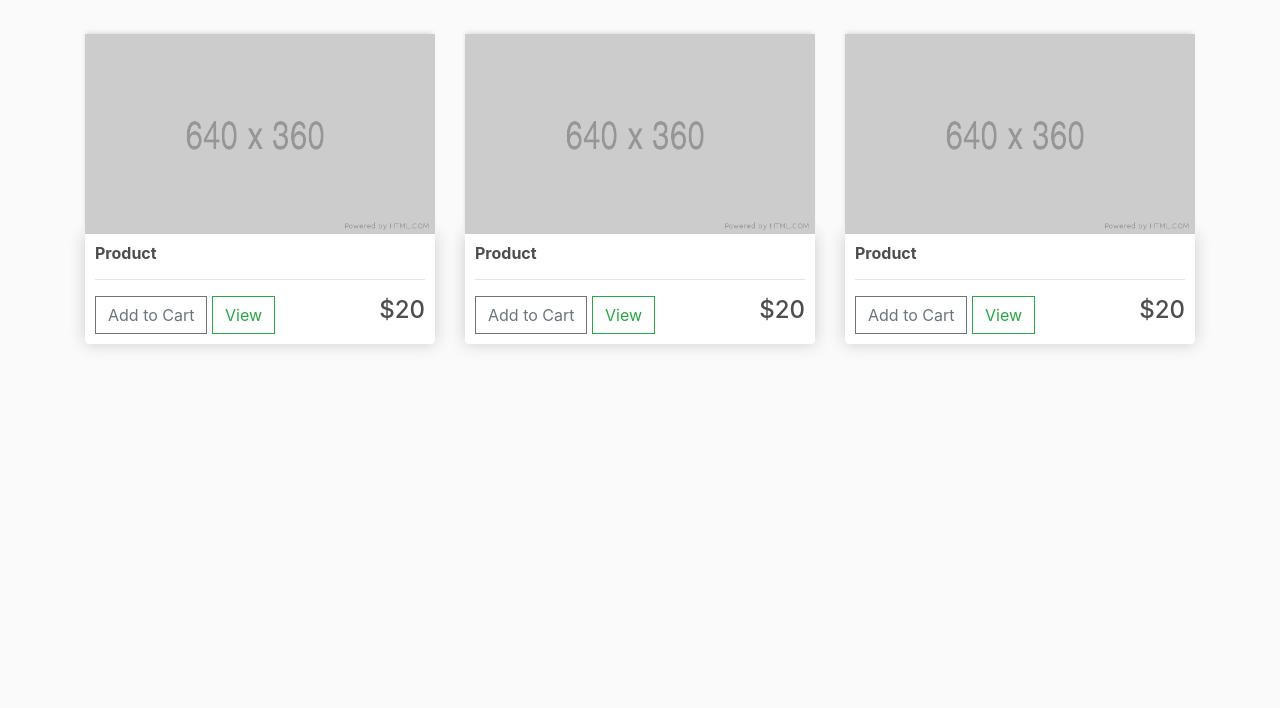
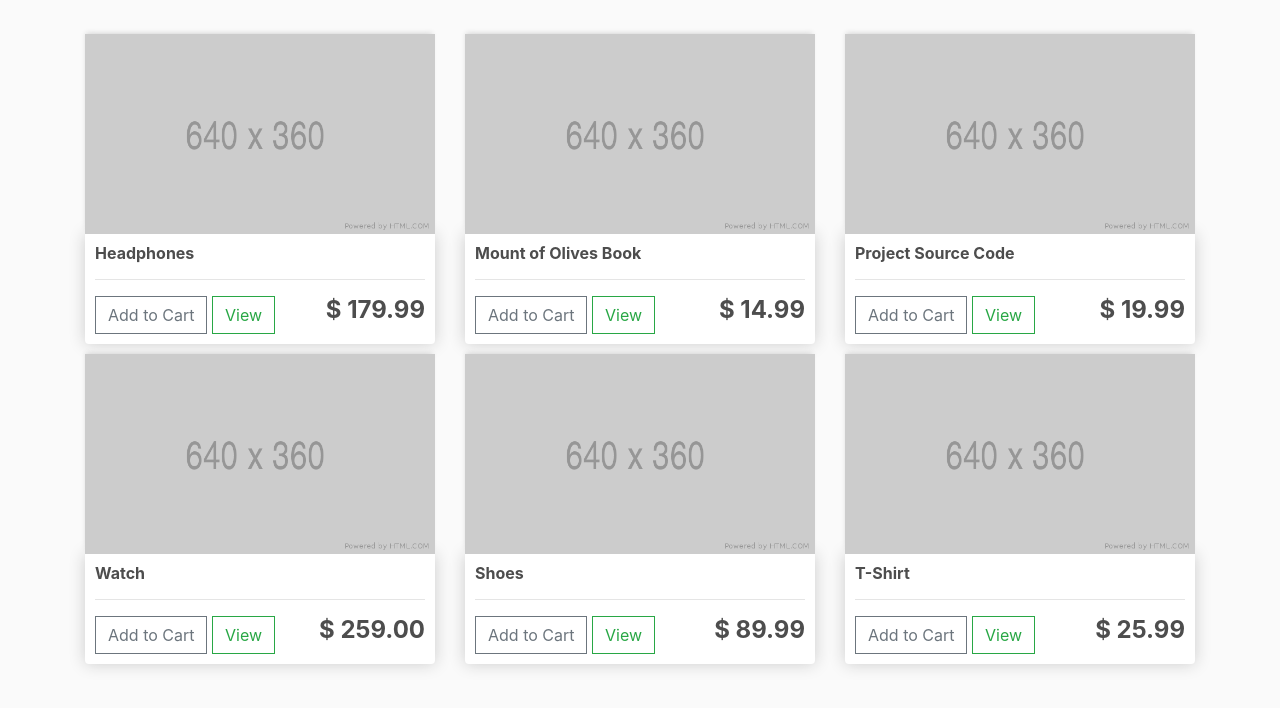
Before and after one commit to Ahmad-Hazrati/ecommerce, a Django app: page / in a window 1280 px wide. Shown: the part 57-765 px from the top of the page. Run offline with Django 5.2, Linux system fonts and the light colour scheme; data comes from the database, SQL or seed files in the repository; some libraries are stand-ins or nearby versions.

Commit message:
Render products

```diff
--- a/store/templates/store/store.html
+++ b/store/templates/store/store.html
@@ -1,38 +1,20 @@
 {% extends 'store/main.html' %} {% load static %} {% block content %}
 
 <div class="row">
+  {% for product in products %}
   <div class="col-lg-4">
     <img class="thumbnail" src="{% static 'images/placeholder.png' %}" />
     <div class="box-element product">
-      <h6><strong>Product</strong></h6>
+      <h6><strong>{{product.name}}</strong></h6>
       <hr />
       <button class="btn btn-outline-secondary add-btn">Add to Cart</button>
       <a href="#" class="btn btn-outline-success">View</a>
-      <h4 style="display: inline-block; float: right">$20</h4>
+      <h4 style="display: inline-block; float: right">
+        <strong>$ {{product.price|floatformat:2}}</strong>
+      </h4>
     </div>
   </div>
-
-  <div class="col-lg-4">
-    <img class="thumbnail" src="{% static 'images/placeholder.png' %}" />
-    <div class="box-element product">
-      <h6><strong>Product</strong></h6>
-      <hr />
-      <button class="btn btn-outline-secondary add-btn">Add to Cart</button>
-      <a href="#" class="btn btn-outline-success">View</a>
-      <h4 style="display: inline-block; float: right">$20</h4>
-    </div>
-  </div>
-
-  <div class="col-lg-4">
-    <img class="thumbnail" src="{% static 'images/placeholder.png' %}" />
-    <div class="box-element product">
-      <h6><strong>Product</strong></h6>
-      <hr />
-      <button class="btn btn-outline-secondary add-btn">Add to Cart</button>
-      <a href="#" class="btn btn-outline-success">View</a>
-      <h4 style="display: inline-block; float: right">$20</h4>
-    </div>
-  </div>
+  {% endfor %}
 </div>
 
 {% endblock%}
--- a/store/views.py
+++ b/store/views.py
@@ -1,9 +1,11 @@
 from django.shortcuts import render
+from .models import Customer, Product, Order, OrderItem, ShippingAddress
 
 # Create your views here.
 
 def store(request):
-    context = {}
+    products = Product.objects.all()
+    context = {'products': products}
     return render(request, 'store/store.html', context)
 
 def cart(request):
```
